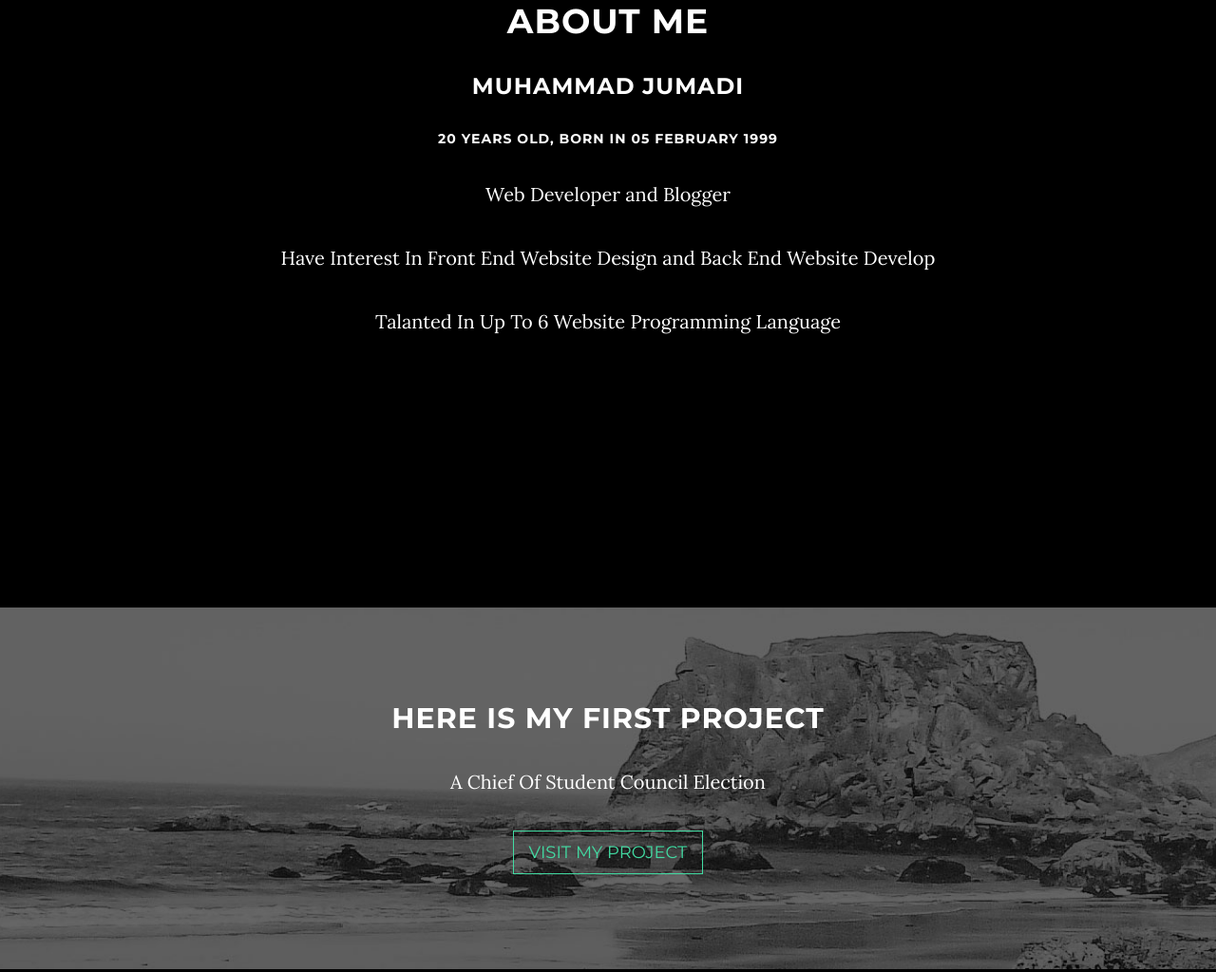
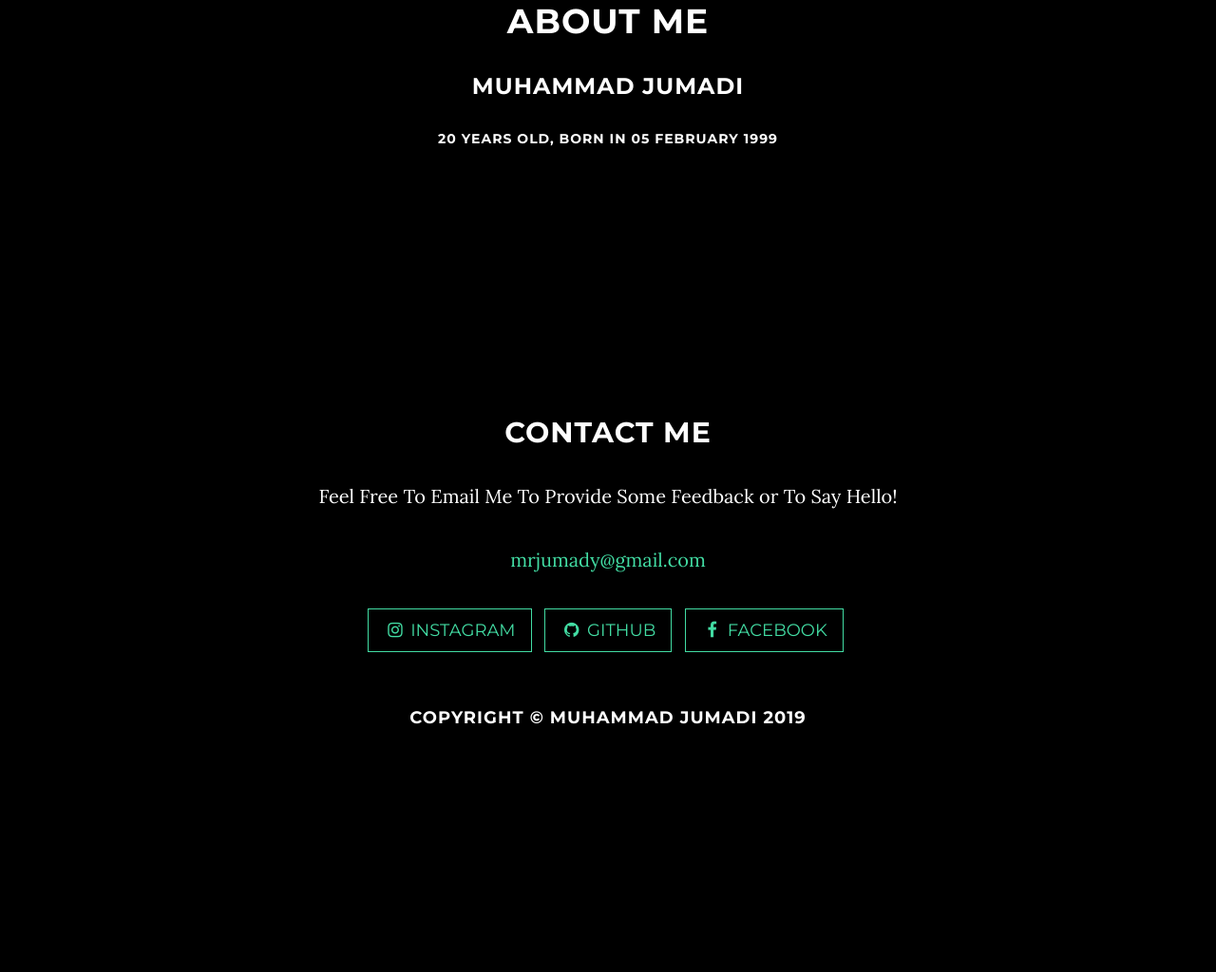
Before and after one commit to mrjumady/mrjumady.github.io, a website: page index.html in a window 1280 px wide. Shown: the part 1047-2071 px from the top of the page at 95% size. After the commit the page ends 1899 px from the top, so only its background shows below. Drawn offline with nearby package versions, Linux system fonts and the light colour scheme; some packages are replaced by stand-ins of ours.

Commit message:
Add files via upload

```diff
--- a/index.html
+++ b/index.html
@@ -57,9 +57,6 @@
                         <a class="page-scroll" href="#about">About Me</a>
                     </li>
                     <li>
-                        <a class="page-scroll" href="#download">Blog</a>
-                    </li>
-                    <li>
                         <a class="page-scroll" href="#contact">Contact Me</a>
                     </li>
                 </ul>
@@ -95,22 +92,7 @@ MUHAMMAD JUMADI OFFICIAL WEBSITE
                 <h1>About Me</h1>
 <h3>Muhammad Jumadi</h3>
 <h5>20 Years Old, Born In 05 February 1999</h5>
-                <p>Web Developer and Blogger</p>
-                <p>Have Interest In Front End Website Design and Back End Website Develop </p>
-                <p>Talanted In Up To 6 Website Programming Language</p>
-            </div>
-        </div>
-    </section>
 
-    <!-- Download Section -->
-    <section id="download" class="content-section text-center">
-        <div class="download-section">
-            <div class="container">
-                <div class="col-lg-8 col-lg-offset-2">
-                    <h2>Here Is My First Project</h2>
-                    <p>A Chief Of Student Council Election</p>
-                    <a href="http://pilketos.is-best.net/" class="btn btn-default btn-lg">Visit My Project</a>
-                </div>
             </div>
         </div>
     </section>
```
